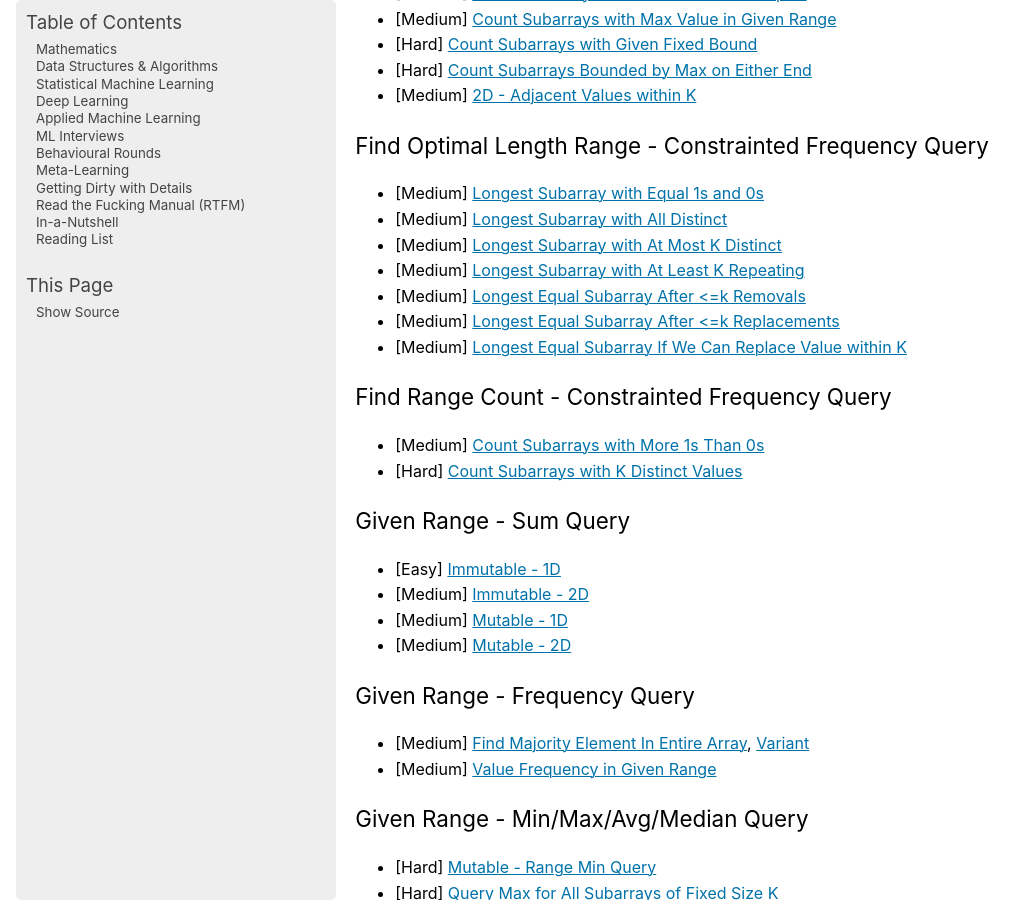
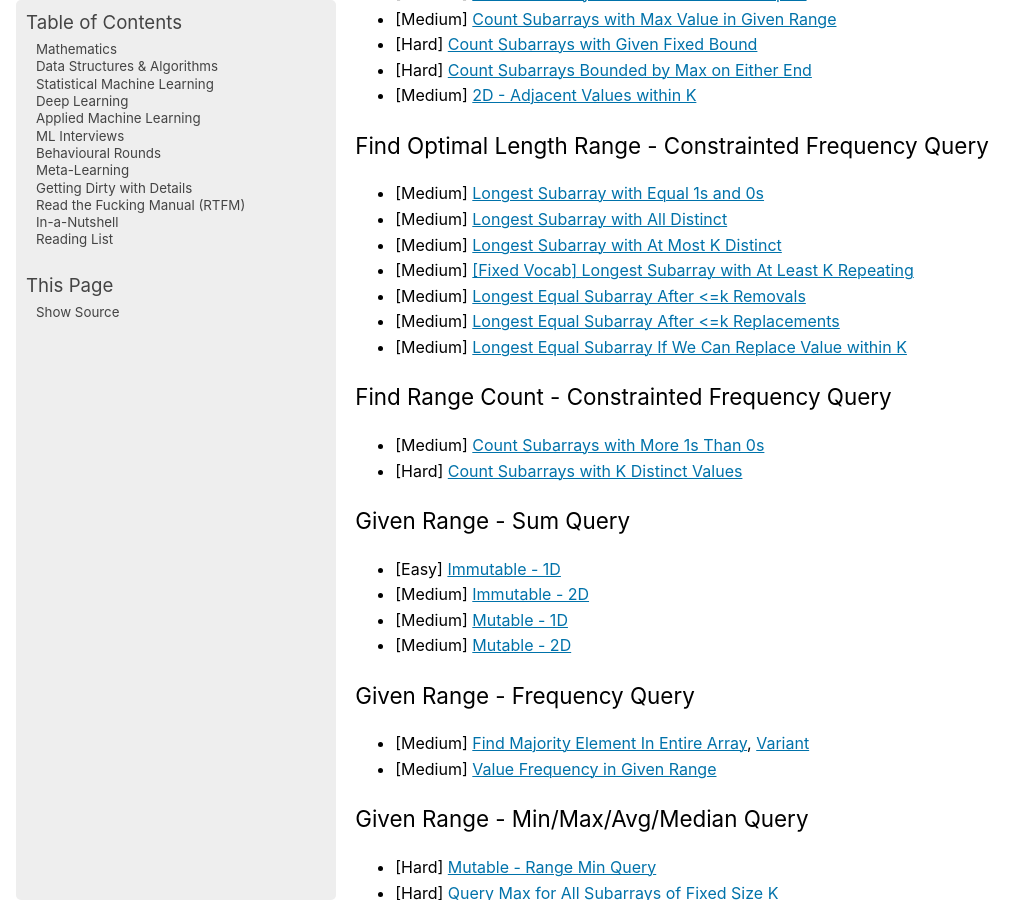
Before and after one commit to uselesstechjunks/leetcode, a Sphinx documentation site: the page built from docs/source/dsa/qb.rst, in a window 1280 px wide and 900 px high, scrolled down 6132 px. Shown: the whole window, without its empty margins (0-1036 px from the left). Built offline with Sphinx 7.4.7, drawn with Linux system fonts in a browser that asks for light colours; pages that are not in the unit, such as notebooks, are missing from menus.

Commit message:
Update qb.rst

```diff
--- a/docs/source/dsa/qb.rst
+++ b/docs/source/dsa/qb.rst
@@ -193,7 +193,7 @@ Find Optimal Length Range - Constrainted Frequency Query
 - [Medium] `Longest Subarray with Equal 1s and 0s <https://leetcode.com/problems/contiguous-array/description/>`_
 - [Medium] `Longest Subarray with All Distinct <https://leetcode.com/problems/longest-substring-without-repeating-characters/description/>`_
 - [Medium] `Longest Subarray with At Most K Distinct <https://leetcode.com/problems/longest-substring-with-at-most-k-distinct-characters/>`_
-- [Medium] `Longest Subarray with At Least K Repeating <https://leetcode.com/problems/longest-substring-with-at-least-k-repeating-characters/>`_
+- [Medium] `[Fixed Vocab] Longest Subarray with At Least K Repeating <https://leetcode.com/problems/longest-substring-with-at-least-k-repeating-characters/>`_
 - [Medium] `Longest Equal Subarray After <=k Removals <https://leetcode.com/problems/find-the-longest-equal-subarray/description/>`_
 - [Medium] `Longest Equal Subarray After <=k Replacements <https://leetcode.com/problems/longest-repeating-character-replacement/description/>`_
 - [Medium] `Longest Equal Subarray If We Can Replace Value within K <https://leetcode.com/problems/maximum-beauty-of-an-array-after-applying-operation/description/>`_
```
